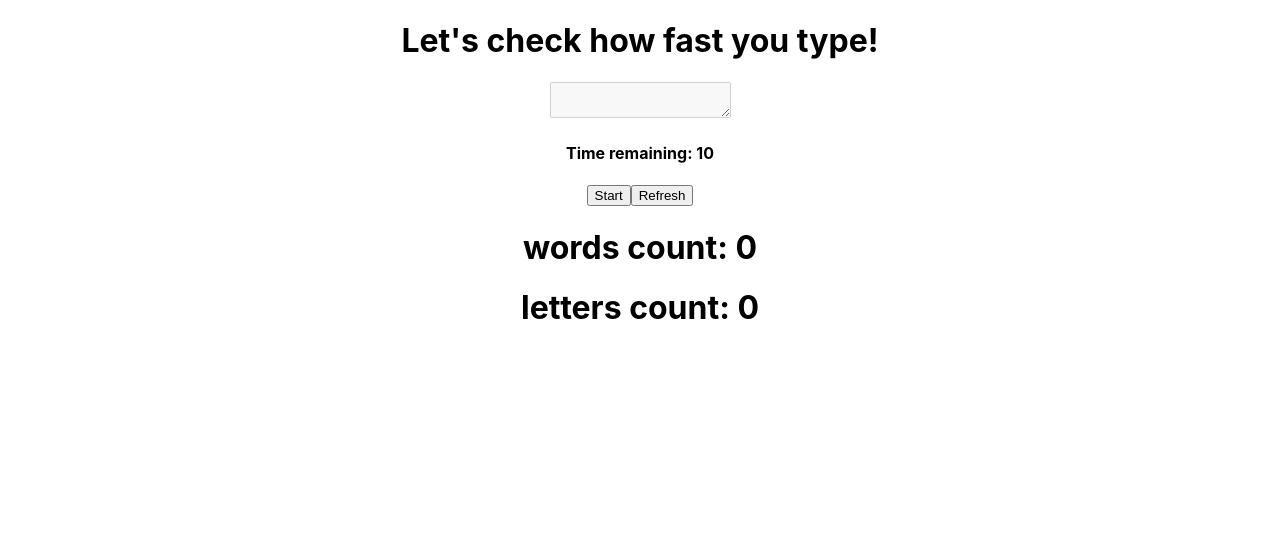
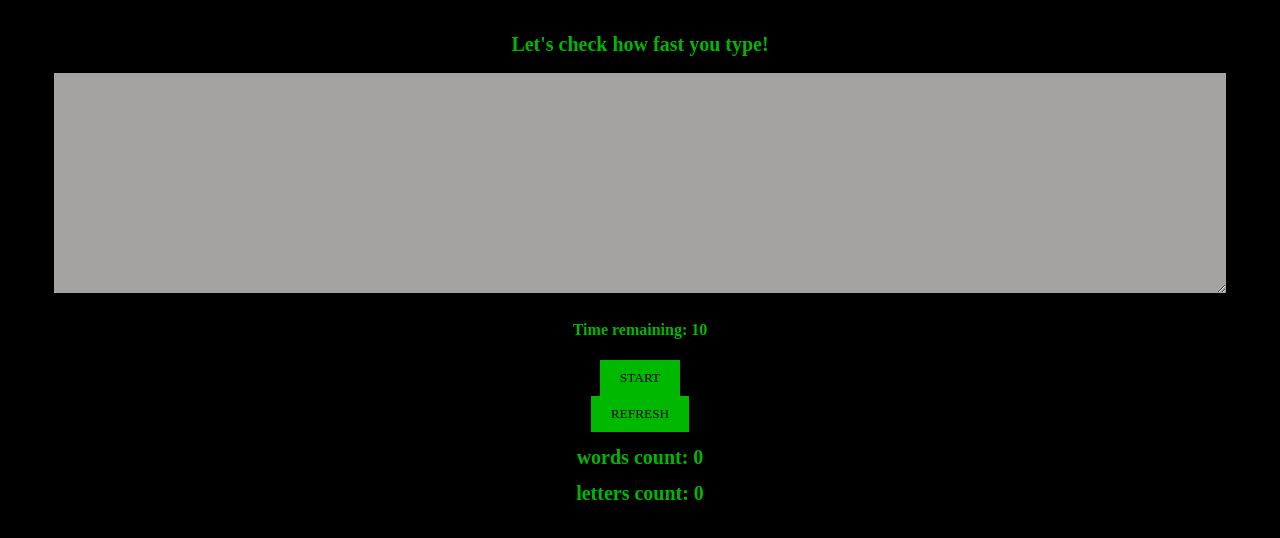
Before and after one commit to kraft-aka/word-counter-react, a React (Create React App) app: page / in a window 1280 px wide. Shown: the top 538 px of the page. Built offline with nearby package versions, Linux system fonts and the light colour scheme.

Commit message:
add styles

```diff
--- a/src/App.css
+++ b/src/App.css
@@ -5,6 +5,55 @@
 .App-logo {
   height: 40vmin;
   pointer-events: none;
+}
+
+html, body {
+  background: black;
+  color: #00b800;
+  margin:0;
+  padding: 0;
+  padding-top: 10px;
+  font-family: 'Press Start 2P', cursive;
+  text-align: center;
+}
+
+body {
+  font-weight: 400;
+}
+
+button {
+  font-family: 'Press Start 2P', cursive;
+  display: block;
+  margin: 0 auto;
+  border: none;
+  background: #a80020;
+  background: #00b800;
+  padding: 10px 20px;
+  text-transform: uppercase;
+}
+
+button:disabled {
+  cursor: not-allowed;
+}
+
+h1 {
+  font-size: 20px;
+  text-align:center;
+}
+
+textarea {
+  font-family: 'Press Start 2P', cursive;
+  border: 3px solid black;
+  width: 90%;
+  margin: 0 auto;
+  outline: none;
+  height: 200px;
+  background: #00b800;
+  padding: 10px;
+}
+
+textarea:disabled {
+  background-color: #a5a2a2;
 }
 
 @media (prefers-reduced-motion: no-preference) {
```
